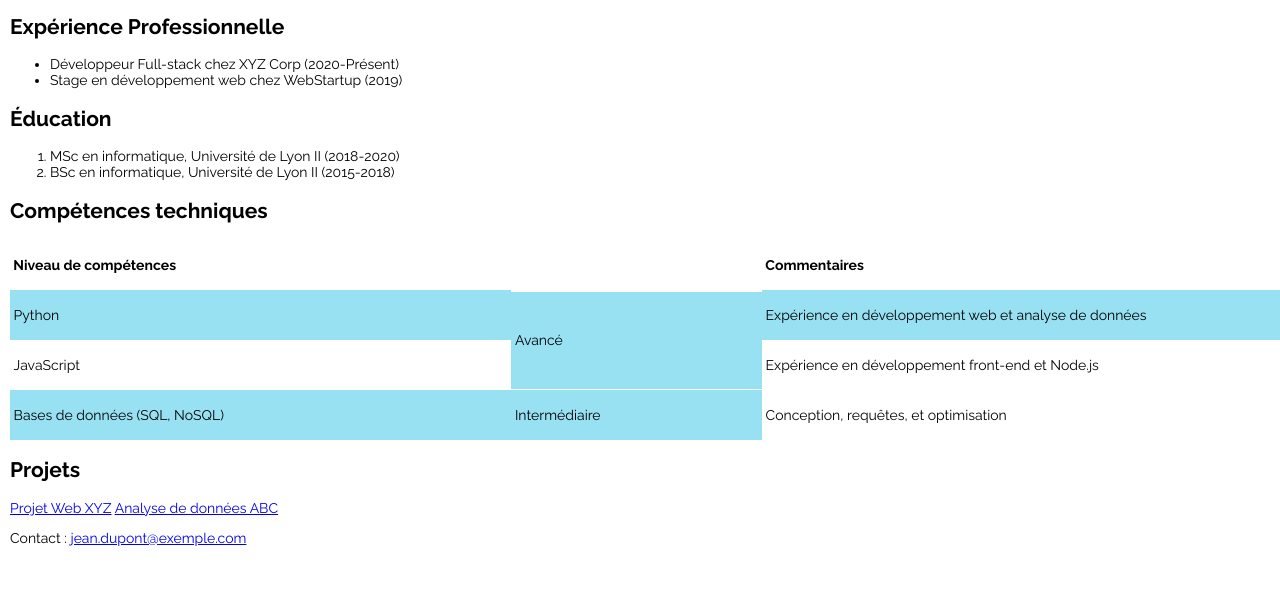
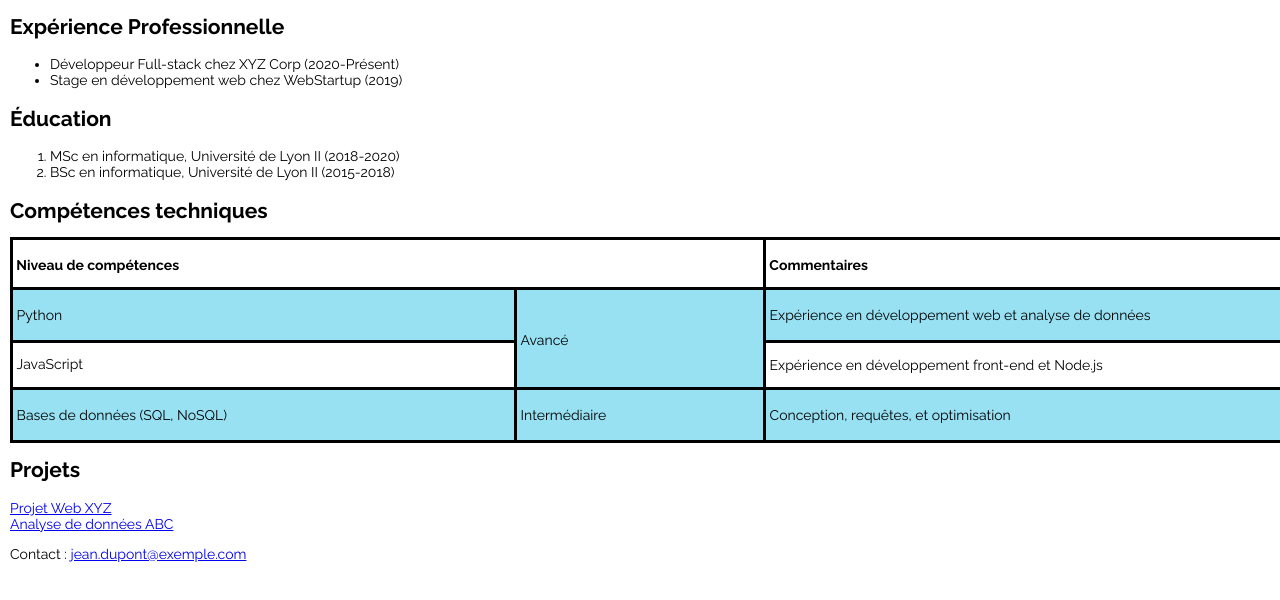
Before and after one commit to Marie930/Exercice-1-Examen-UE-NFA040-, a plain HTML site: page index.html in a window 1280 px wide. Shown: the part 90-690 px from the top of the page. Drawn offline with Linux system fonts and the light colour scheme.

Commit message:
bordures tableau

```diff
--- a/index.html
+++ b/index.html
@@ -50,7 +50,7 @@
         </section>
         <section class="projets">
             <h2 id="proj">Projets</h2>
-            <a href="https://blog.hubspot.fr/website/projet-web">Projet Web XYZ</a>
+            <a href="https://blog.hubspot.fr/website/projet-web">Projet Web XYZ</a><br>
             <a href="https://www.malt.fr/profile/tahadaanoun1">Analyse de données ABC</a>
         </section>
     </main>
--- a/style.css
+++ b/style.css
@@ -16,8 +16,6 @@ h1 {
     align-items: center;
     width: 1500px;
     height: 200px;
-    /*border: solid;
-    border-color: black;*/
 }
 
 p#niv {
@@ -28,11 +26,11 @@ p#niv:nth-child(1) {
     display: grid;
     grid-column-start: 1;
     grid-column-end: 3;
-    width: 752px;
+    width: 100%;
     height: 50px;
-    /*border-left: solid;
-    border-top: solid; */
+    border-right: none;
     align-items: center;
+    margin: 0px;
 }
 
 p#com {
@@ -41,22 +39,19 @@ p#com {
 
 p#com:nth-child(2) {
     display: grid;
-    width: 747px;
+    width: 100%;
     height: 50px;
-    border-left: none;
     align-items: center;
+    margin: 0px;
 }
 
 p#py:nth-child(3) {
-    width: 501px;
+    width: 100%;
     height: 50px;
-    /*border-bottom: solid;
-    border-right: solid;
-    border-left: solid;
-    border-top: solid;*/
     display: flex;
     align-items: center;
     background-color: #98e1f3;
+    margin: 0px;
 }
 
 p#avance:nth-child(4) {
@@ -64,14 +59,11 @@ p#avance:nth-child(4) {
     grid-column-start: 2;
     grid-row-start: 2;
     grid-row-end: 4;
-    height: 97px;
-    /*border-right: solid;
-    border-bottom: solid;
-    border-top: solid;*/
+    height: 100px;
+    background-color: #98e1f3;
     align-items: center;
-    background-color: #98e1f3;
-    display: flex;
-    align-items: center;
+    margin: 0px;
+    border-right: none;
 }
 
 p#js:nth-child(5) {
@@ -80,22 +72,21 @@ p#js:nth-child(5) {
     grid-column-end: 1;
     width: 501px;
     height: 50px;
-    /*border-bottom: solid;
-    border-right: solid;*/
     align-items: center;
+    margin: 0px;
+    border-top: none;
+    border-right: none;
 }
 
 p#bdd:nth-child(6) {
     display: grid;
     grid-column-start: 1;
     grid-row-start: 4;
-    width: 501px;
+    width: 100%;
     height: 50px;
-    /*border-right: solid;
-    border-top: solid;
-    border-bottom: solid;*/
     align-items: center;
     background-color: #98e1f3;
+    margin: 0px;
 }
 
 p#inter:nth-child(7) {
@@ -103,45 +94,46 @@ p#inter:nth-child(7) {
     grid-column-start: 2;
     grid-row-start: 4;
     height: 50px;
-    /*border-right: solid;
-    border-top: solid;
-    border-bottom: solid;*/
+    border-right: none;
     align-items: center;
     background-color: #98e1f3;
+    margin: 0px;
 }
 
 p#com1:nth-child(8) {
     display: grid;
     grid-column-start: 3;
     grid-row-start: 2;
-    width: 747px;
+    width: 100%;
     height: 50px;
-    /*border-bottom: solid;
-    border-bottom: solid;
-    border-top: solid;
-    border-left: none;*/
     align-items: center;
     background-color: #98e1f3;
+    margin: 0px;
 }
 
 p#com2:nth-child(9) {
     display: grid;
     grid-column-start: 3;
     grid-row-start: 3;
-    width: 747px;
+    width: 100%;
     height: 50px;
-    /*border-bottom: solid;
-    border-left: none;*/
+    border-bottom: none;
+    border-top: none;
     align-items: center;
+    margin: 0px;
 }
 
 p#com3:nth-child(10) {
     display: grid;
     grid-column-start: 3;
     grid-row-start: 4;
-    width: 747px;
+    width: 100%;
     height: 50px;
     align-items: center;
-    /*border-left: none;
-    border-bottom: solid;*/
+    background-color: #98e1f3;
+    margin: 0px;
 }
+
+.grille>p {
+    border: solid;
+}
```
